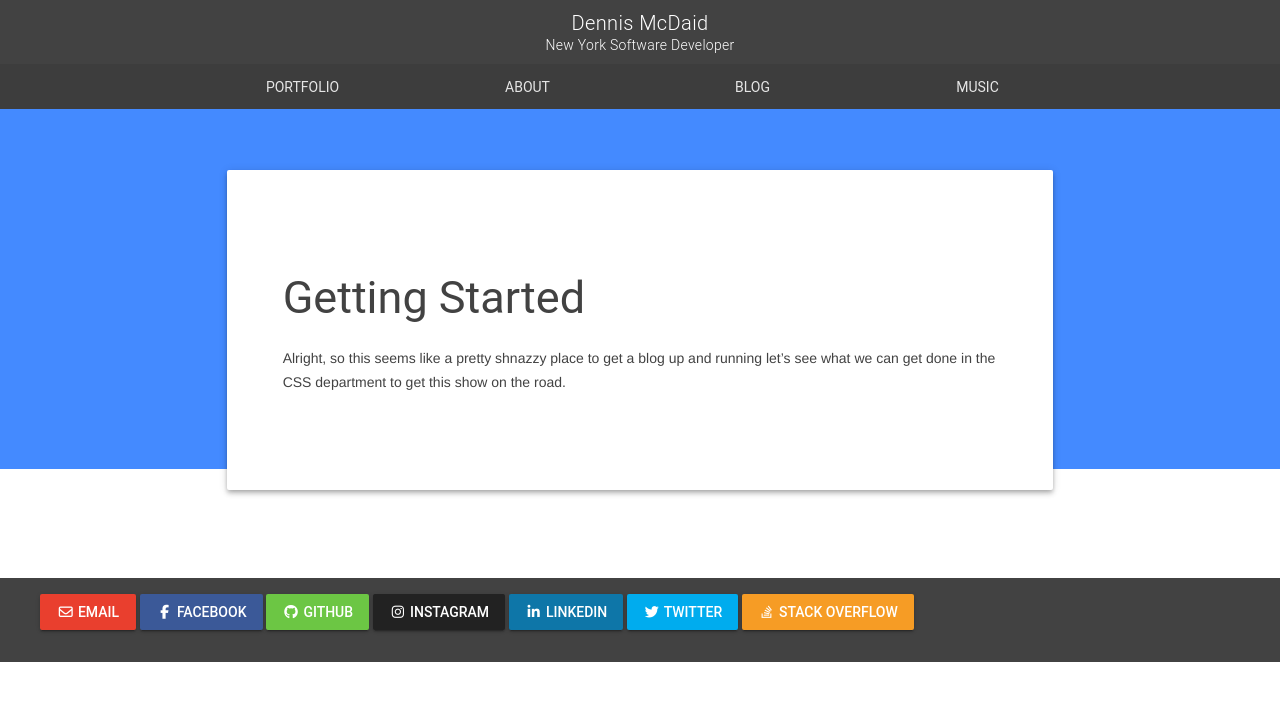
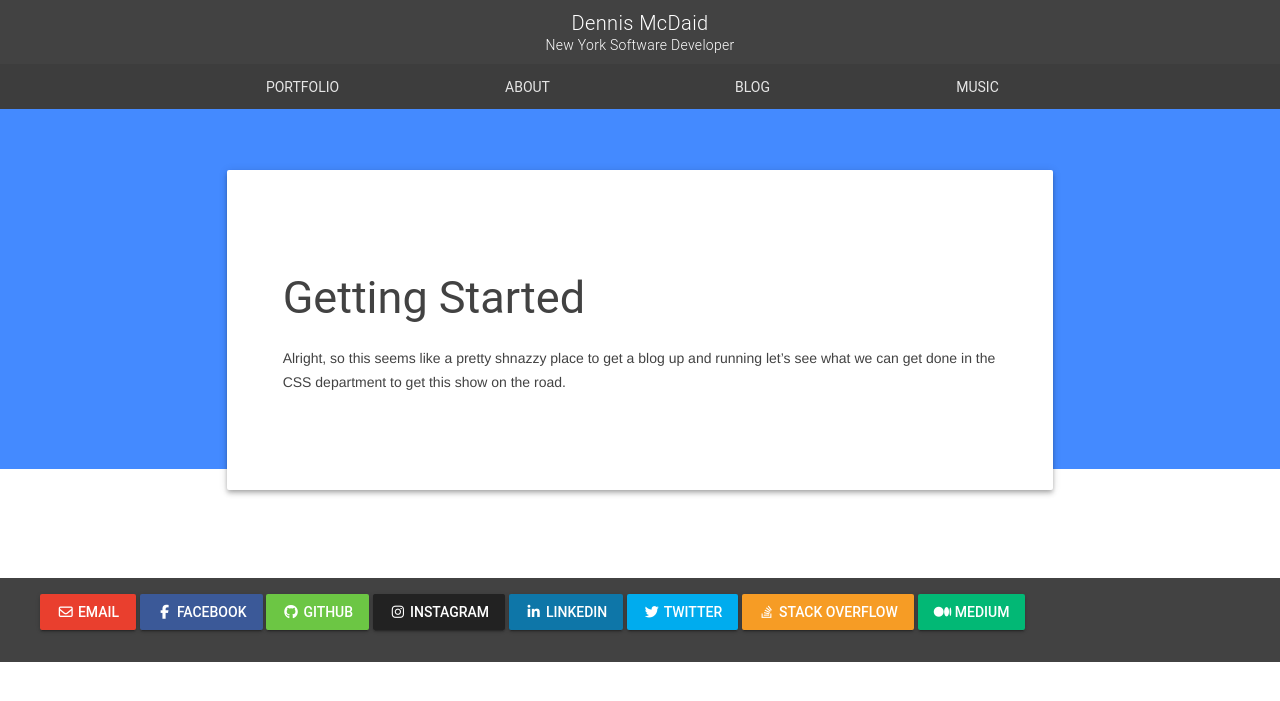
Before and after one commit to dns-mcdaid/dns-mcdaid.github.io, a Jekyll site: the page built from _posts/2016-01-28-Getting-Started.md, in a window 1280 px wide. Shown: the top 701 px of the page. Built offline with Jekyll 4.4.1, drawn with Linux system fonts in a browser that asks for light colours; nearby versions of some CDN libraries.

Commit message:
Adding medium to links.

```diff
--- a/_config.yml
+++ b/_config.yml
@@ -30,6 +30,7 @@ footer-links:
   stackoverflow: users/4760751/rajah-bimmy
   youtube: # channel/<your_long_string> or user/<user-name>
   googleplus: # anything in your profile username that comes after plus.google.com/
+  medium: RajahBimmy
 
 
 # Enter your Disqus shortname (not your username) to enable commenting on posts
--- a/_includes/svg-icons.html
+++ b/_includes/svg-icons.html
@@ -11,3 +11,4 @@
 {% if site.footer-links.stackoverflow %}<a href="http://stackoverflow.com/{{ site.footer-links.stackoverflow }}" title="Ask on Stack Overflow" target="_blank" class="mdl-button mdl-js-button mdl-button--raised mdl-js-ripple-effect mdl-button--stack-overflow mdl-layout--large-screen-only"><i class="fa fa-stack-overflow fa-fw"></i> Stack Overflow</a>{% endif %}
 {% if site.footer-links.youtube %}<a href="https://youtube.com/{{ site.footer-links.youtube }}"><i class="fa fa-youtube fa-3x"></i> YouTube</a>{% endif %}
 {% if site.footer-links.googleplus %}<a href="https://plus.google.com/{{ site.footer-links.googleplus }}"><i class="fa fa-googleplus fa-3x"></i> Google+</a>{% endif %}
+{% if site.footer-links.medium %}<a href="https://medium.com/@{{ site.footer-links.medium }}" title="Read on Medium" target="_blank" class="mdl-button mdl-js-button mdl-button--raised mdl-js-ripple-effect mdl-button--medium mdl-layout--large-screen-only"><i class="fa fa-medium fa-fw"></i> Medium</a>{% endif %}
--- a/stylesheets/style.scss
+++ b/stylesheets/style.scss
@@ -198,6 +198,7 @@ $email: #e93f2e;
 // $instagram: #833ab4;
 $instagram: #222222;
 $stack-overflow: #f69c25;
+$medium: #02B875;
 
 $md-colour-list: (
 twitter $twitter,
@@ -208,7 +209,8 @@ linkedin $linkedin,
 github $github,
 email $email,
 instagram $instagram,
-stack-overflow $stack-overflow
+stack-overflow $stack-overflow,
+medium $medium
 );
 
 @each $colour-name, $md-colour in $md-colour-list {
```
